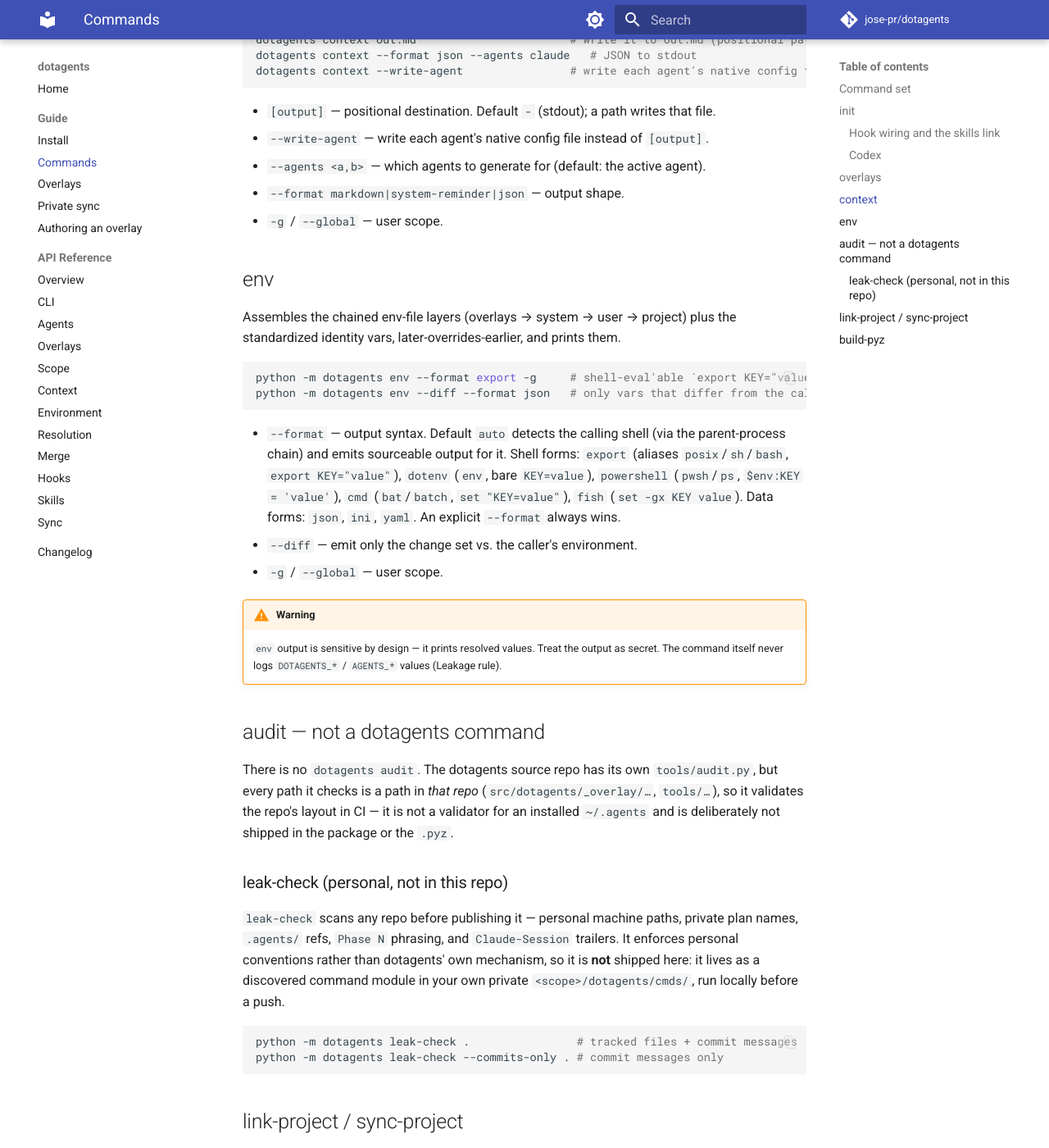
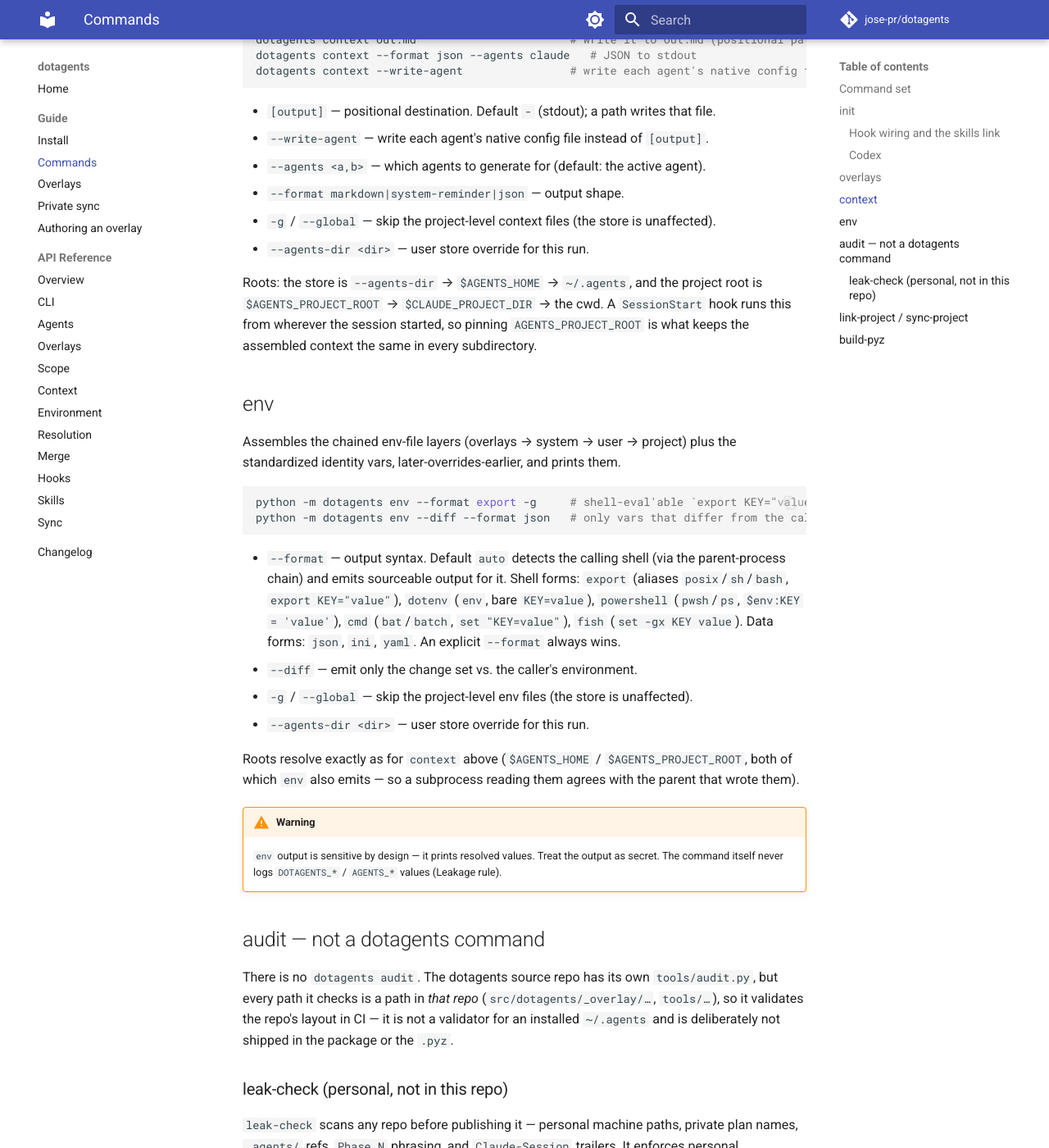
Before and after one commit to jose-pr/dotagents, an MkDocs documentation site: the page built from docs/guide/commands.md, in a window 1280 px wide and 1400 px high, scrolled down 3530 px. Shown: the whole window at 82% size. Built offline with MkDocs 1.6.1 and Material for MkDocs 9.7.7, drawn with Linux system fonts in a browser that asks for light colours; comment, search, counter and statistics services are not loaded.

Commit message:
docs: document env/context root resolution; assert the flags in the pyz job
commands.md: both commands now list `--agents-dir`, say what `-g` actually
does for them, and state the root-resolution order.

test.yml: the `.pyz` smoke asserts `--agents-dir AGENTS_DIR` and the real
`--global, -g` short flag for both -- these fields come from a base class in
another module, which is the exact shape that degraded silently once before
(pyvenv's `-g`). Plus a live check that a store pinned with $AGENTS_HOME is
walked.

```diff
--- a/docs/guide/commands.md
+++ b/docs/guide/commands.md
@@ -155,7 +155,14 @@ dotagents context --write-agent                # write each agent's native confi
 - `--write-agent` — write each agent's native config file instead of `[output]`.
 - `--agents <a,b>` — which agents to generate for (default: the active agent).
 - `--format markdown|system-reminder|json` — output shape.
-- `-g` / `--global` — user scope.
+- `-g` / `--global` — skip the project-level context files (the store is unaffected).
+- `--agents-dir <dir>` — user store override for this run.
+
+Roots: the store is `--agents-dir` → `$AGENTS_HOME` → `~/.agents`, and the project
+root is `$AGENTS_PROJECT_ROOT` → `$CLAUDE_PROJECT_DIR` → the cwd. A `SessionStart`
+hook runs this from wherever the session started, so pinning
+`AGENTS_PROJECT_ROOT` is what keeps the assembled context the same in every
+subdirectory.
 
 ## env
 
@@ -174,7 +181,12 @@ python -m dotagents env --diff --format json   # only vars that differ from the
   (`bat`/`batch`, `set "KEY=value"`), `fish` (`set -gx KEY value`). Data forms:
   `json`, `ini`, `yaml`. An explicit `--format` always wins.
 - `--diff` — emit only the change set vs. the caller's environment.
-- `-g` / `--global` — user scope.
+- `-g` / `--global` — skip the project-level env files (the store is unaffected).
+- `--agents-dir <dir>` — user store override for this run.
+
+Roots resolve exactly as for `context` above (`$AGENTS_HOME` /
+`$AGENTS_PROJECT_ROOT`, both of which `env` also emits — so a subprocess reading
+them agrees with the parent that wrote them).
 
 !!! warning
     `env` output is sensitive by design — it prints resolved values. Treat the
```
Also changed, not shown: 1 other file.
